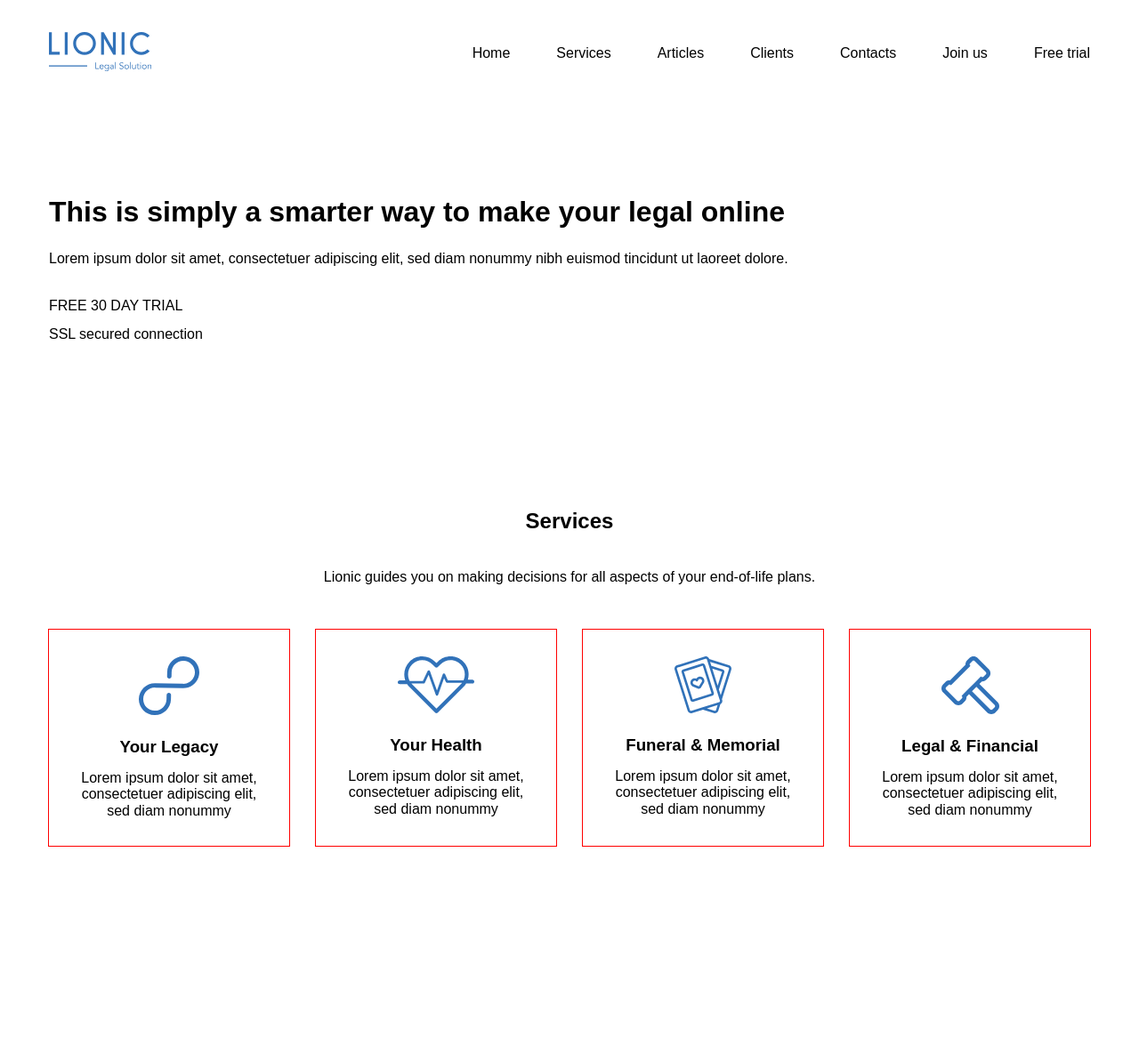
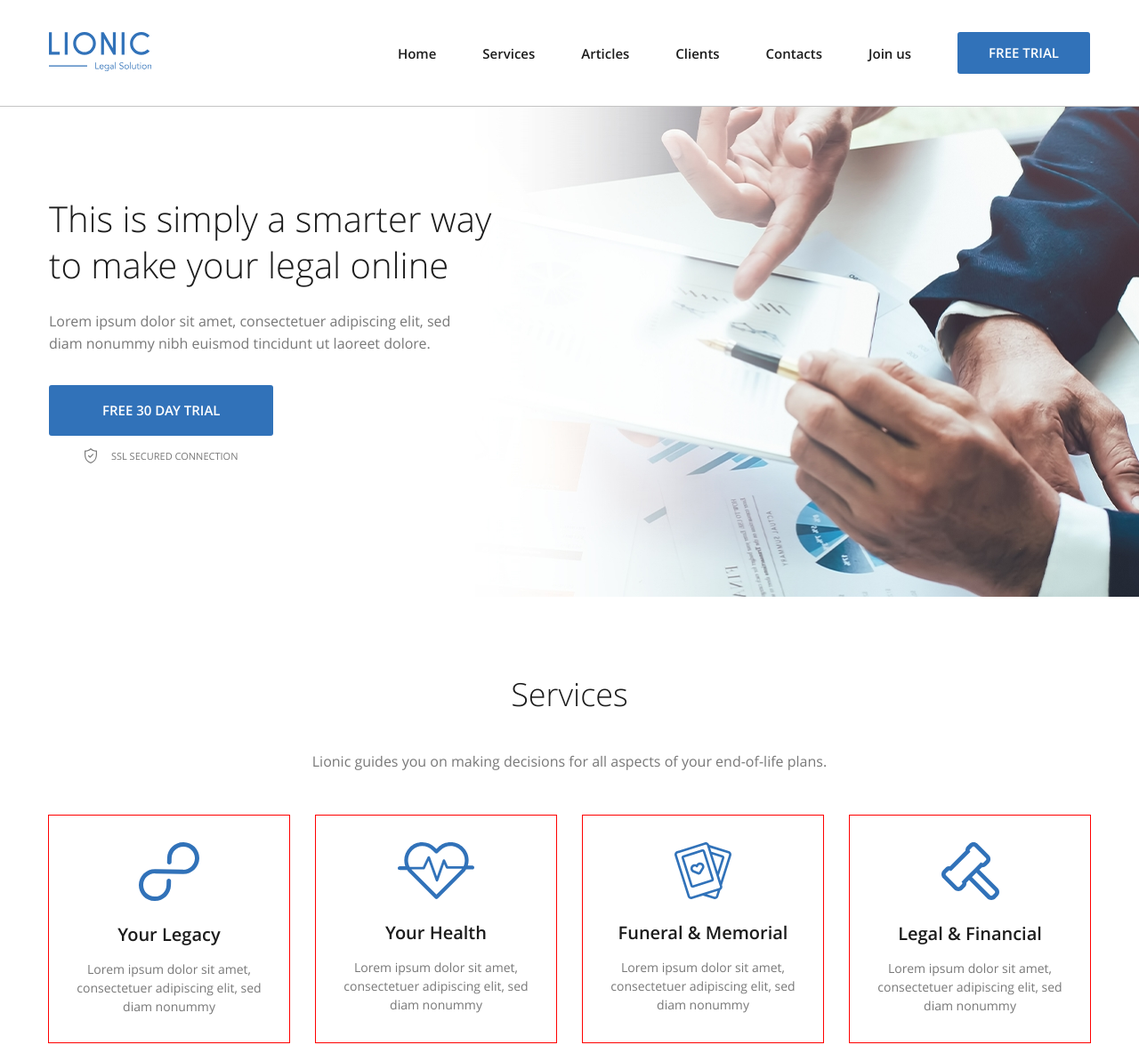
Before and after one commit to Pashkanye/SkillBox, a plain HTML site: page lionic-start/index.html in a window 1280 px wide. Shown: the top 1175 px of the page at 89% size. Drawn offline with Linux system fonts and the light colour scheme.

Commit message:
Notebook add

```diff
--- a/lionic-start/css/style.css
+++ b/lionic-start/css/style.css
@@ -17,9 +17,40 @@ img {
   max-width: 100%;
 }
 
+@font-face {
+  font-family: 'OpenSans';
+  src: local('OpenSans-Regular'),
+    url('../fonts/OpenSansRegular.woff2') format('woff2'),
+    url('../fonts/OpenSansRegular.woff') format('woff');
+  font-weight: 400;
+  font-style: normal;
+  font-display: swap;
+}
+
+@font-face {
+  font-family: 'OpenSans';
+  src: local('OpenSans-Light'),
+    url('../fonts/OpenSansLight.woff2') format('woff2'),
+    url('../fonts/OpenSansLight.woff') format('woff');
+  font-weight: 300;
+  font-style: normal;
+  font-display: swap;
+}
+
+@font-face {
+  font-family: 'OpenSans';
+  src: local('OpenSans-SemiBold'),
+    url('../fonts/OpenSansSemiBold.woff2') format('woff2'),
+    url('../fonts/OpenSansSemiBold.woff') format('woff');
+  font-weight: 600;
+  font-style: normal;
+  font-display: swap;
+}
+
 body {
   min-width: 1200px;
-  font-family: 'font', sans-serif;
+  font-family: 'OpenSans', sans-serif;
+  font-weight: 400;
 }
 
 /* glob */
@@ -49,11 +80,19 @@ body {
 .section-title {
   margin: 0;
   margin-bottom: 40px;
+  font-weight: 300;
+  font-size: 36px;
+  line-height: 130%;
+  color: #1c1c1c;
 }
 
 .section-descr {
   margin: 0;
   margin-bottom: 50px;
+  font-weight: 400;
+  font-size: 16px;
+  line-height: 22px;
+  color: #787878;
 }
 
 .section-offset {
@@ -64,6 +103,8 @@ body {
 /* header */
 .header {
   padding: 36px 0;
+  border-bottom: 1px solid #c4c4c4;
+  background-color: #fff;
 }
 
 .header-container {
@@ -82,9 +123,31 @@ body {
   margin-right: 52px;
 }
 
+.header-link {
+  font-weight: 600;
+  color: #1c1c1c;
+  font-size: 15px;
+}
+
+.btn {
+  padding: 15px 35px;
+  font-weight: 600;
+  font-size: 15px;
+  text-transform: uppercase;
+  background-color: #3172b9;
+  color: #fff;
+  border-radius: 3px;
+}
+
 /* hero */
 .hero {
   padding: 100px 0;
+  background-image: url(../img/hero-bg.jpg);
+  background-size: cover;
+  background-repeat: no-repeat;
+  background-position: center;
+  padding-top: 100px;
+  padding-bottom: 150px;
 }
 
 .hero-content {
@@ -94,17 +157,48 @@ body {
 }
 
 .hero-title {
+  max-width: 530px;
   margin: 0;
   margin-bottom: 25px;
+  font-weight: 300;
+  font-size: 40px;
+  line-height: 130%;
+  color: #1c1c1c;
 }
 
 .hero-descr {
+  max-width: 470px;
   margin: 0;
   margin-bottom: 34px;
+  font-weight: 400;
+  font-size: 16px;
+  line-height: 155%;
+  color: #787878;
+}
+
+.hero-wrapper {
+  display: flex;
+  flex-direction: column;
+  align-items: center;
 }
 
 .hero-btn {
+  min-width: 250px;
   margin-bottom: 14px;
+  padding: 20px 60px;
+}
+
+.hero-secure {
+  padding-left: 30px;
+  font-weight: 400;
+  font-size: 11px;
+  line-height: 155%;
+  text-transform: uppercase;
+  color: #787878;
+  background-image: url(../img/secure.svg);
+  background-repeat: no-repeat;
+  background-position: left center;
+  background-size: 14px 17px;
 }
 
 /* services */
@@ -135,11 +229,19 @@ body {
 .services-item-title {
   margin: 0;
   margin-bottom: 15px;
+  font-weight: 600;
+  font-size: 20px;
+  line-height: 130%;
+  color: #1c1c1c;
 }
 
 .services-item-descr {
   margin: 0;
   text-align: center;
+  font-weight: 400;
+  font-size: 14px;
+  line-height: 150%;
+  color: #787878;
 }
 
 /* articles */
@@ -168,15 +270,28 @@ body {
 .blog-preview-time {
   display: block;
   margin-bottom: 5px;
+  font-weight: 400;
+  font-size: 10px;
+  line-height: 150%;
+  color: #787878;
 }
 
 .blog-preview-title {
   margin: 0;
   margin-bottom: 15px;
+  font-weight: 600;
+  font-size: 20px;
+  line-height: 130%;
+  color: #1c1c1c;
 }
 
 .blog-preview-descr {
+  max-width: 210px;
   margin: 0;
+  font-weight: 400;
+  font-size: 14px;
+  line-height: 150%;
+  color: #787878;
 }
 
 /* clients */
@@ -195,6 +310,10 @@ body {
 .clients-item-descr {
   margin: 0;
   margin-bottom: 30px;
+  font-weight: 400;
+  font-size: 14px;
+  line-height: 180%;
+  color: #787878;
 }
 
 .clients-user {
@@ -210,6 +329,17 @@ body {
 
 .clients-name {
   margin-bottom: 5px;
+  font-weight: 600;
+  font-size: 17px;
+  line-height: 180%;
+  color: #1c1c1c;
+}
+
+.clients-post {
+  font-weight: 400;
+  font-size: 14px;
+  line-height: 180%;
+  color: #787878;
 }
 
 /* contacts */
--- a/lionic-start/index.html
+++ b/lionic-start/index.html
@@ -66,12 +66,14 @@
             Lorem ipsum dolor sit amet, consectetuer adipiscing elit, sed diam nonummy nibh euismod tincidunt
             ut&nbsp;laoreet dolore.
           </p>
+          <div class="hero-wrapper">
             <button class="btn-reset btn hero-btn">
               FREE 30&nbsp;DAY TRIAL
             </button>
             <span class="hero-secure">
               SSL secured connection
             </span>
+          </div>
         </div>
       </div>
     </section>
```
Also changed, not shown: lionic-start/fonts/OpenSansLight.woff (added), lionic-start/fonts/OpenSansLight.woff2 (added), lionic-start/fonts/OpenSansRegular.woff (added), lionic-start/fonts/OpenSansRegular.woff2 (added), lionic-start/fonts/OpenSansSemiBold.woff (added), lionic-start/fonts/OpenSansSemiBold.woff2 (added), lionic-start/img/hero-bg.jpg (added), lionic-start/img/secure.svg (added). Lines whose indentation alone changed are shown as unchanged.
